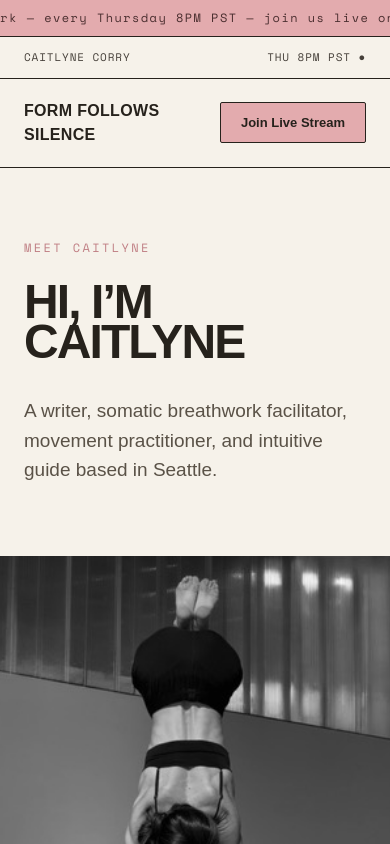
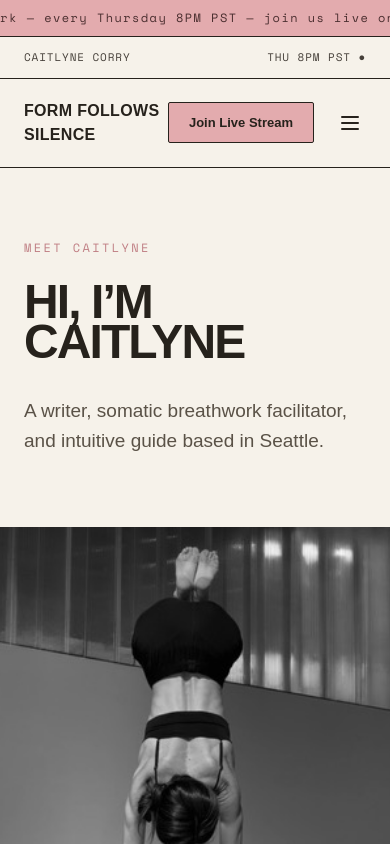
Before and after one commit to caitlynecorry/caitlyne-corry-site, a Next.js app: page /about in a window 390 px wide. Shown: the top 844 px of the page. Built offline with nearby package versions, Linux system fonts and the light colour scheme; a web font is replaced by a local one.

Commit message:
feat: update about page and site header content
Co-authored-by: caitlynecorry <262380122+caitlynecorry@users.noreply.github.com>

```diff
--- a/app/about/page.tsx
+++ b/app/about/page.tsx
@@ -10,11 +10,11 @@ const TIMELINE = [
   },
   {
     year: "2018",
-    body: "Began facilitating breathwork and somatic practice professionally.",
+    body: "A deeper curiosity for body & breath formed.",
   },
   {
     year: "Now",
-    body: "Guiding individuals, couples, and groups — live every Thursday on Zoom.",
+    body: "Offering private sessions, couples work, and group experiences — including community breathwork gatherings every Thursday on Zoom.",
   },
 ];
 
@@ -35,8 +35,8 @@ export default function AboutPage() {
             Caitlyne
           </h1>
           <p className="mt-[34px] max-w-[480px] font-grotesk text-[19px] leading-[1.55] text-[#5a5247]">
-            A writer, somatic breathwork facilitator, movement practitioner, and
-            intuitive guide based in Seattle.
+            A writer, somatic breathwork facilitator, and intuitive guide based
+            in Seattle.
           </p>
         </div>
         <div className="min-h-[560px] border-ink md:border-l">
--- a/app/layout.tsx
+++ b/app/layout.tsx
@@ -19,7 +19,7 @@ const spaceMono = Space_Mono({
 export const metadata: Metadata = {
   title: "Caitlyne Corry — Form Follows Silence",
   description:
-    "Somatic breathwork facilitator, movement practitioner, and intuitive guide based in Seattle. The work of coming home to yourself.",
+    "Writer, somatic breathwork facilitator, and intuitive guide based in Seattle. The work of coming home to yourself.",
 };
 
 export default function RootLayout({
--- a/app/page.tsx
+++ b/app/page.tsx
@@ -62,8 +62,7 @@ export default function HomePage() {
           <div className="max-w-[520px]">
             <p className="mb-6 font-grotesk text-xl leading-[1.5] text-[#4a443c]">
               Hi, I&rsquo;m Caitlyne — a writer, somatic breathwork facilitator,
-              movement practitioner, and intuitive guide. This is the work of
-              coming home to yourself.
+              and intuitive guide.
             </p>
             <div className="flex gap-3">
               <Button asChild>
--- a/components/site-header.tsx
+++ b/components/site-header.tsx
@@ -1,4 +1,8 @@
+"use client";
+
+import { useState } from "react";
 import Link from "next/link";
+import { Menu, X } from "lucide-react";
 import { Button } from "@/components/ui/button";
 
 const NAV = [
@@ -12,6 +16,8 @@ const TICKER_TEXT =
   "Donation-based breathwork — every Thursday 8PM PST — join us live on Zoom";
 
 export function SiteHeader({ active }: { active?: string }) {
+  const [open, setOpen] = useState(false);
+
   return (
     <header>
       {/* Announcement ticker */}
@@ -64,8 +70,43 @@ export function SiteHeader({ active }: { active?: string }) {
           <Button asChild variant="pink" size="sm">
             <Link href="/live-stream">Join Live Stream</Link>
           </Button>
+          {/* Mobile menu toggle */}
+          <button
+            type="button"
+            onClick={() => setOpen((v) => !v)}
+            aria-label={open ? "Close menu" : "Open menu"}
+            aria-expanded={open}
+            aria-controls="mobile-nav"
+            className="flex items-center justify-center p-1 text-ink md:hidden"
+          >
+            {open ? <X size={24} /> : <Menu size={24} />}
+          </button>
         </div>
       </nav>
+
+      {/* Mobile nav panel */}
+      {open ? (
+        <div
+          id="mobile-nav"
+          className="border-b border-ink bg-cream md:hidden"
+        >
+          <ul className="flex flex-col">
+            {NAV.map((item) => (
+              <li key={item.href} className="border-b border-ink/15 last:border-b-0">
+                <Link
+                  href={item.href}
+                  onClick={() => setOpen(false)}
+                  className={`block px-6 py-4 font-grotesk text-lg font-medium ${
+                    active === item.href ? "text-pink-deep" : "text-ink"
+                  }`}
+                >
+                  {item.label}
+                </Link>
+              </li>
+            ))}
+          </ul>
+        </div>
+      ) : null}
     </header>
   );
 }
```
